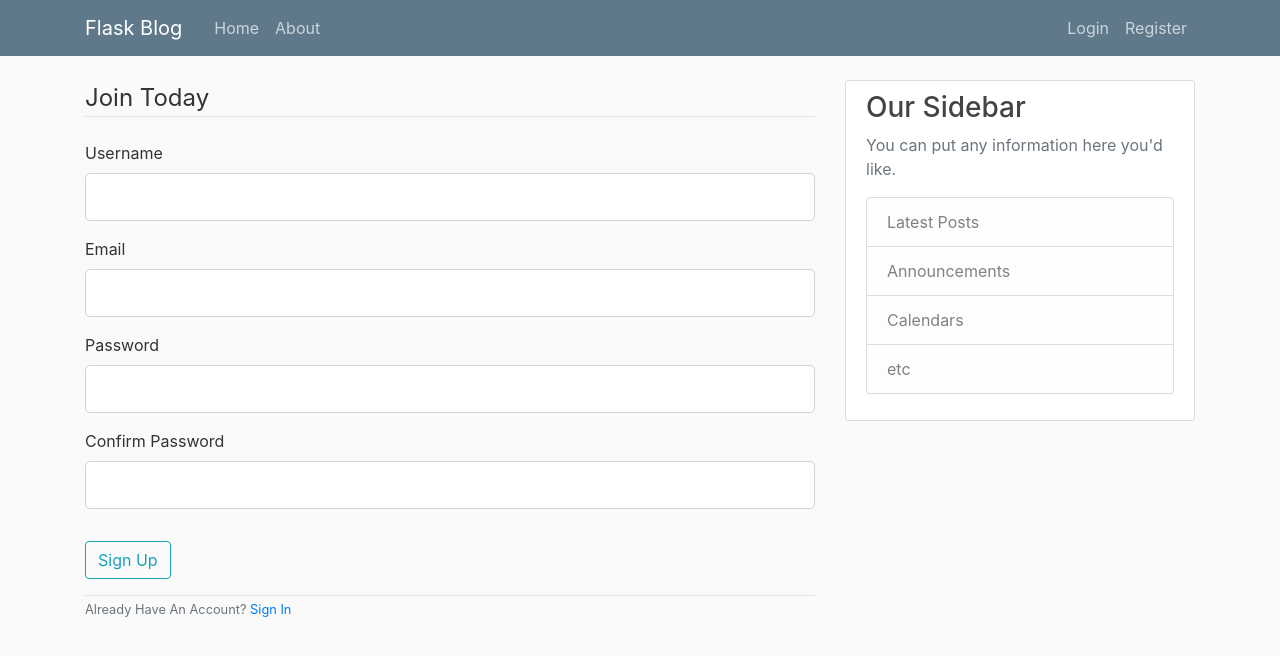
After one commit to Jddumas/My_Blog, a Flask app: page /register in a window 1280 px wide. The commit adds this page. Shown: the top 656 px of the page. Run offline with Flask 2, Linux system fonts and the light colour scheme.

Commit message:
added login/register forms and validation

```diff
--- a/flaskblog.py
+++ b/flaskblog.py
@@ -1,6 +1,10 @@
-from flask import Flask, render_template, url_for
+from flask import Flask, render_template, url_for, flash, redirect
+from forms import RegistrationForm, LoginForm
 
 app = Flask(__name__)
+
+# cookies
+app.config['SECRET_KEY'] = '264348888e686d26161ab2e89f60f3d2'
 
 posts = [
     {
@@ -26,5 +30,27 @@ def home():
 def about():
     return render_template('about.html', title='About')
 
+@app.route("/register", methods=['GET', 'POST'])
+def register():
+    form = RegistrationForm()
+    if form.validate_on_submit():
+        flash(f'Account created for {form.username.data}!', 'success')
+        return redirect(url_for('home'))
+
+    return render_template('register.html', title='Register', form=form)
+
+@app.route("/login", methods=['GET', 'POST'])
+def login():
+    form = LoginForm()
+    if form.validate_on_submit():
+        if form.email.data == 'admin@blog.com' and form.password.data == 'password':
+            flash('You have been logged in!', 'success')
+            return redirect(url_for('home'))
+        else:
+            flash('Login Unsuccessful. Please check username and password', 'danger')
+    return render_template('login.html', title='Login', form=form)
+
+
+
 if __name__ == '__main__':
     app.run(debug=True)
--- a/forms.py
+++ b/forms.py
@@ -1,5 +1,21 @@
+from http import cookies
 from flask_wtf import FlaskForm
-from wtforms import StringField
+from wtforms import StringField, PasswordField, SubmitField, BooleanField
+from wtforms.validators import DataRequired, Length, Email, EqualTo
 
 class RegistrationForm(FlaskForm):
-    username = StringField('Username')
+    username = StringField('Username', validators=[DataRequired(), Length(min=2, max=20)])
+    email = StringField('Email', validators=[DataRequired(), Email()])
+
+    password = PasswordField('Password', validators=[DataRequired()])
+    confirm_password = PasswordField('Confirm Password', validators=[DataRequired(), EqualTo('password')])
+
+    submit = SubmitField('Sign Up')
+
+class LoginForm(FlaskForm):
+    email = StringField('Email', validators=[DataRequired(), Email()])
+    password = PasswordField('Password', validators=[DataRequired()])
+    submit = SubmitField('Login')
+
+    # cookies
+    remember =  BooleanField('Remember Me')
--- a/templates/layout.html
+++ b/templates/layout.html
@@ -30,13 +30,13 @@
             </button>
             <div class="collapse navbar-collapse" id="navbarToggle">
               <div class="navbar-nav mr-auto">
-                <a class="nav-item nav-link" href="/">Home</a>
-                <a class="nav-item nav-link" href="/about">About</a>
+                <a class="nav-item nav-link" href="{{ url_for('home') }}">Home</a>
+                <a class="nav-item nav-link" href="{{ url_for('about') }}">About</a>
               </div>
               <!-- Navbar Right Side -->
               <div class="navbar-nav">
-                <a class="nav-item nav-link" href="/login">Login</a>
-                <a class="nav-item nav-link" href="/register">Register</a>
+                <a class="nav-item nav-link" href="{{ url_for('login') }}">Login</a>
+                <a class="nav-item nav-link" href="{{ url_for('register') }}">Register</a>
               </div>
             </div>
           </div>
@@ -46,7 +46,20 @@
     <main role="main" class="container">
       <div class="row">
         <div class="col-md-8">
+
+          <!-- content here -->
+          {% with messages = get_flashed_messages(with_categories=true) %}
+            {% if messages %}
+              {% for category, message in messages%}
+                <div class="alert alert-{{ category }}">
+                  {{ message }}
+                </div>
+              {% endfor %}
+            {% endif %}
+          {% endwith%}
+
           {% block content %}{% endblock %}
+
         </div>
         <div class="col-md-4">
           <div class="content-section">
--- /dev/null
+++ b/templates/register.html
@@ -0,0 +1,91 @@
+
+{% extends "layout.html" %}
+{% block content %}
+
+    <div = "content-section">
+        <form method="POST" action="">
+            <!-- Security -->
+            {{ form.hidden_tag() }}
+
+            <fieldset class="form-group">
+                <legend class="border-bottom mb-4">Join Today</legend>
+
+                <div class="form-group">
+                    {{ form.username.label(class="form-control-label") }}
+
+                    <!-- if form is invalid print the errors-->
+                    {% if form.username.errors %}
+                        {{ form.username(class="form-control form-control-lg is-invalid") }}
+                        <div class="invalid-feedback">
+                            {% for error in form.username.errors%}
+                                <span>{{ error }}</span>
+                            {% endfor %}
+                        </div>
+                    {% else %}
+                        {{ form.username(class="form-control form-control-lg") }}
+                    {% endif %}
+                </div>
+
+                <div class="form-group">
+                    {{ form.email.label(class="form-control-label") }}
+
+                    <!-- if form is invalid print the errors-->
+                    {% if form.email.errors %}
+                        {{ form.email(class="form-control form-control-lg is-invalid") }}
+                        <div class="invalid-feedback">
+                            {% for error in form.email.errors%}
+                                <span>{{ error }}</span>
+                            {% endfor %}
+                        </div>
+                    {% else %}
+                        {{ form.email(class="form-control form-control-lg") }}
+                    {% endif %}
+                </div>
+
+                <div class="form-group">
+                    {{ form.password.label(class="form-control-label") }}
+                    <!-- if form is invalid print the errors-->
+                    {% if form.password.errors %}
+                        {{ form.password(class="form-control form-control-lg is-invalid") }}
+                        <div class="invalid-feedback">
+                            {% for error in form.password.errors%}
+                                <span>{{ error }}</span>
+                            {% endfor %}
+                        </div>
+                    {% else %}
+                        {{ form.password(class="form-control form-control-lg") }}
+                    {% endif %}
+                </div>
+
+                <div class="form-group">
+                    {{ form.confirm_password.label(class="form-control-label") }}
+                    <!-- if form is invalid print the errors-->
+                    {% if form.confirm_password.errors %}
+                        {{ form.confirm_password(class="form-control form-control-lg is-invalid") }}
+                        <div class="invalid-feedback">
+                            {% for error in form.confirm_password.errors%}
+                                <span>{{ error }}</span>
+                            {% endfor %}
+                        </div>
+                    {% else %}
+                        {{ form.confirm_password(class="form-control form-control-lg") }}
+                    {% endif %}
+                </div>
+
+            </fieldset>
+            <div class="form-group">
+                {{ form.submit(class="btn btn-outline-info") }}
+            </div>
+            <div class="border-top" pt-3>
+                <small class="text-muted">
+                    Already Have An Account? <a class=ml-2" href="{{ url_for('login') }}">Sign In</a>
+
+                </small>
+
+            </div>
+
+        </form>
+
+    </div>
+
+{% endblock content %}
```
Also changed, not shown: templates/login.html (added, +69 -0 lines). Lines whose indentation alone changed are shown as unchanged.
